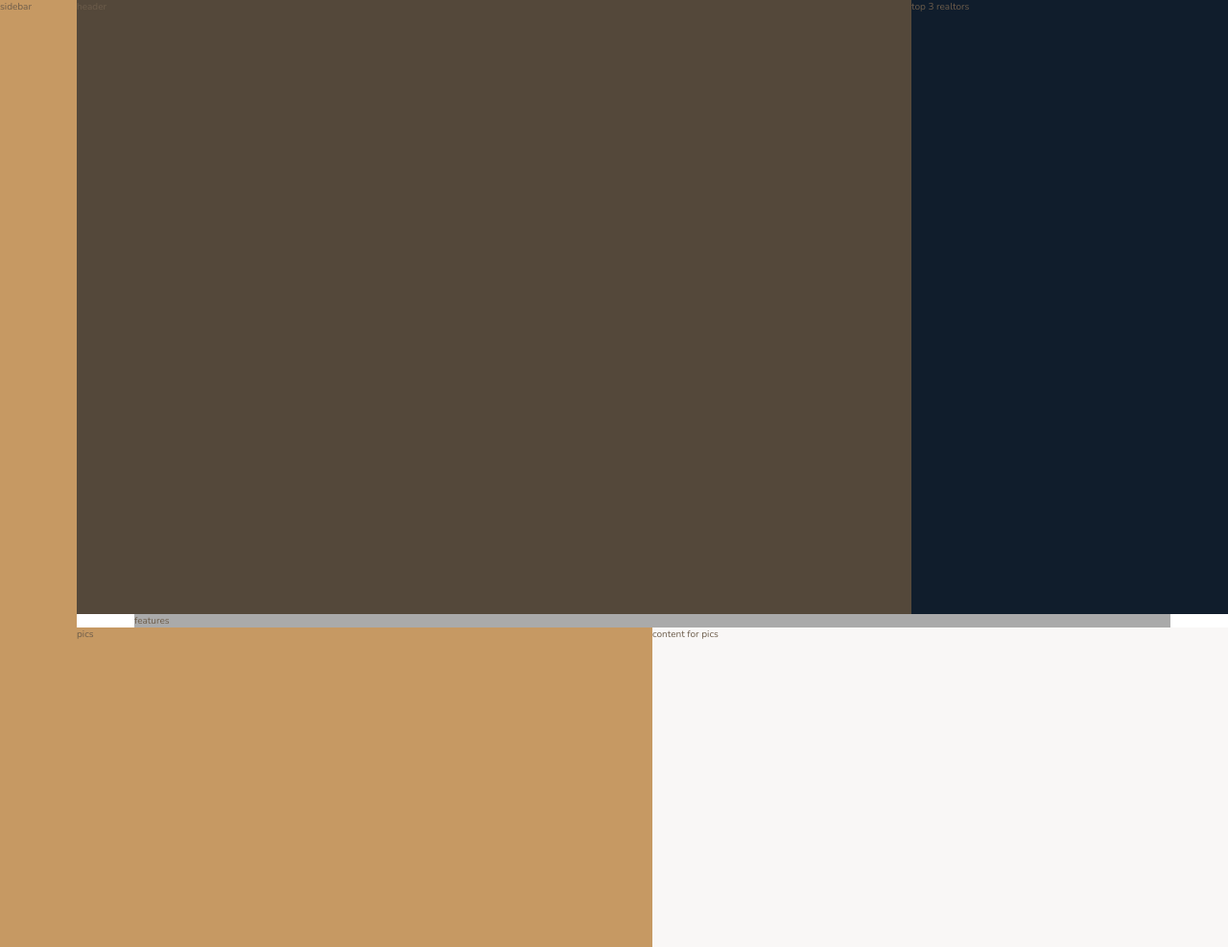
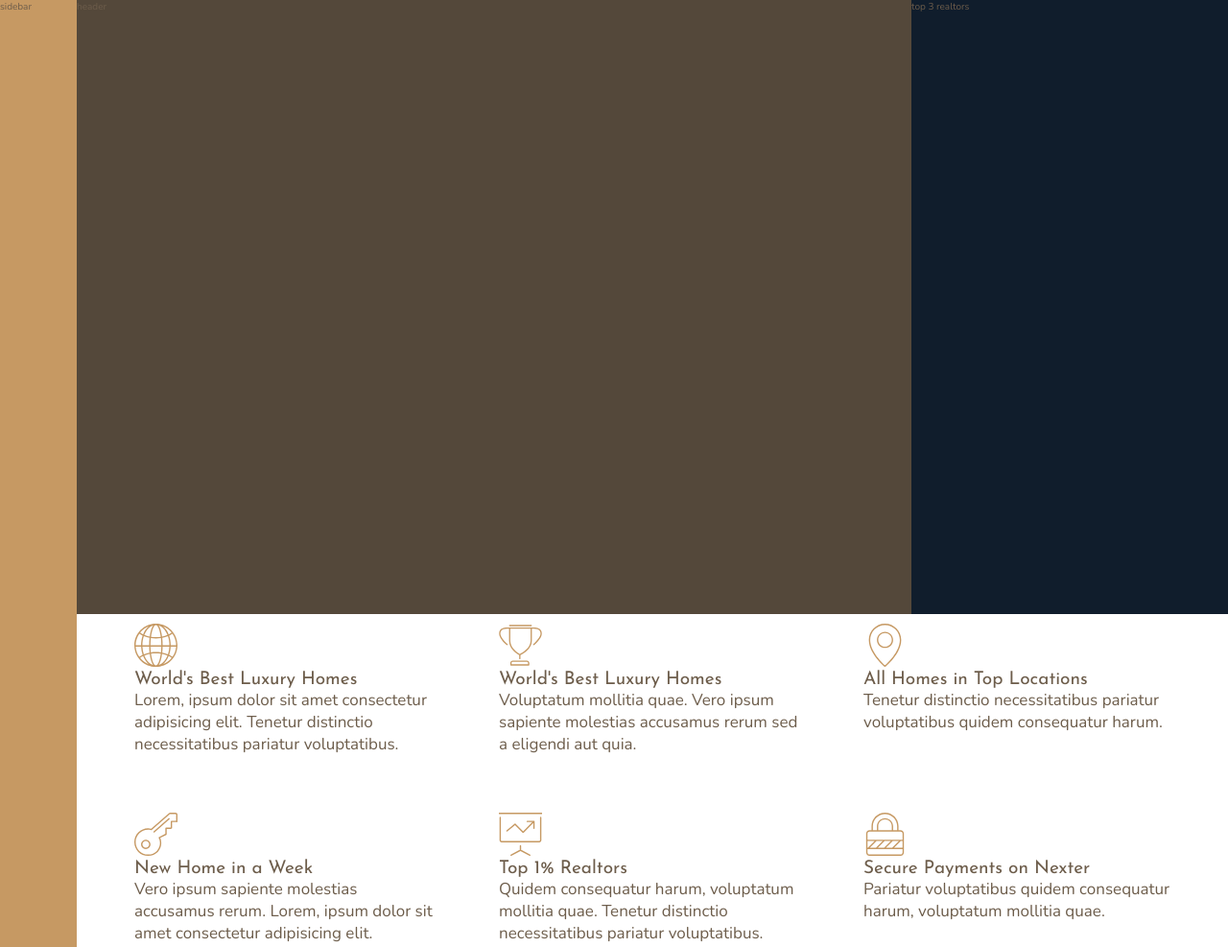
Before and after one commit to JamesStryker/nexter, a website: page index.html in a window 1280 px wide. Shown: the top 987 px of the page at 96% size. Drawn offline with nearby package versions, Linux system fonts and the light colour scheme.

Commit message:
added to features section

```diff
--- a/index.html
+++ b/index.html
@@ -22,7 +22,58 @@
             top 3 realtors
         </div>
         <section class="features">
-            features
+            <div class="feature">
+                <svg class="feature_icon">
+                    <use href="img/sprite.svg#icon-global"></use>
+                </svg>
+                <h4 class="heading-4">World's Best Luxury Homes</h4>
+                <p class="feature_text">Lorem, ipsum dolor sit amet consectetur adipisicing elit.
+                    Tenetur distinctio necessitatibus pariatur voluptatibus.
+                </p>
+            </div>
+            <div class="feature">
+                <svg class="feature_icon">
+                    <use href="img/sprite.svg#icon-trophy"></use>
+                </svg>
+                <h4 class="heading-4">World's Best Luxury Homes</h4>
+                <p class="feature_text">Voluptatum mollitia quae.
+                    Vero ipsum sapiente molestias accusamus rerum sed a eligendi aut quia.
+                </p>
+            </div>
+            <div class="feature">
+                <svg class="feature_icon">
+                    <use href="img/sprite.svg#icon-map-pin"></use>
+                </svg>
+                <h4 class="heading-4">All Homes in Top Locations</h4>
+                <p class="feature_text">Tenetur distinctio necessitatibus pariatur voluptatibus quidem consequatur harum.
+                </p>
+            </div>
+            <div class="feature">
+                <svg class="feature_icon">
+                    <use href="img/sprite.svg#icon-key"></use>
+                </svg>
+                <h4 class="heading-4">New Home in a Week</h4>
+                <p class="feature_text">Vero ipsum sapiente molestias accusamus rerum.
+                    Lorem, ipsum dolor sit amet consectetur adipisicing elit.
+                </p>
+            </div>
+            <div class="feature">
+                <svg class="feature_icon">
+                    <use href="img/sprite.svg#icon-presentation"></use>
+                </svg>
+                <h4 class="heading-4">Top 1% Realtors</h4>
+                <p class="feature_text">Quidem consequatur harum, voluptatum mollitia quae.
+                    Tenetur distinctio necessitatibus pariatur voluptatibus.
+                </p>
+            </div>
+            <div class="feature">
+                <svg class="feature_icon">
+                    <use href="img/sprite.svg#icon-lock"></use>
+                </svg>
+                <h4 class="heading-4">Secure Payments on Nexter</h4>
+                <p class="feature_text">Pariatur voluptatibus quidem consequatur harum, voluptatum mollitia quae.
+                </p>
+            </div>
         </section>
         <div class="story_pictures">
             pics
--- a/sass/_features.scss
+++ b/sass/_features.scss
@@ -1,4 +1,19 @@
 .features{
-    background-color: $color-grey-light-2;
     grid-column: center-start / center-end;
+
+    margin: 10px 0;
+
+    display: grid;
+    grid-template-columns: repeat(3, 1fr);
+    grid-gap:60px;
 }
+.feature{
+    &_icon{
+        fill:$color-primary;
+        width:4.5rem;
+        height:4.5rem;
+    }
+    &_text{
+        font-size:1.7rem;
+    }
+}
--- a/sass/_typography.scss
+++ b/sass/_typography.scss
@@ -0,0 +1,18 @@
+%heading{
+    font-family: $font-display;
+    font-weight: 400;
+}
+
+.heading-1{
+    @extend %heading;
+}
+.heading-2{
+    @extend %heading;
+}
+.heading-3{
+    @extend %heading;
+}
+.heading-4{
+    @extend %heading;
+    font-size: 1.9rem;
+}
```
Also changed, not shown: sass/main.css, 1 other file.
